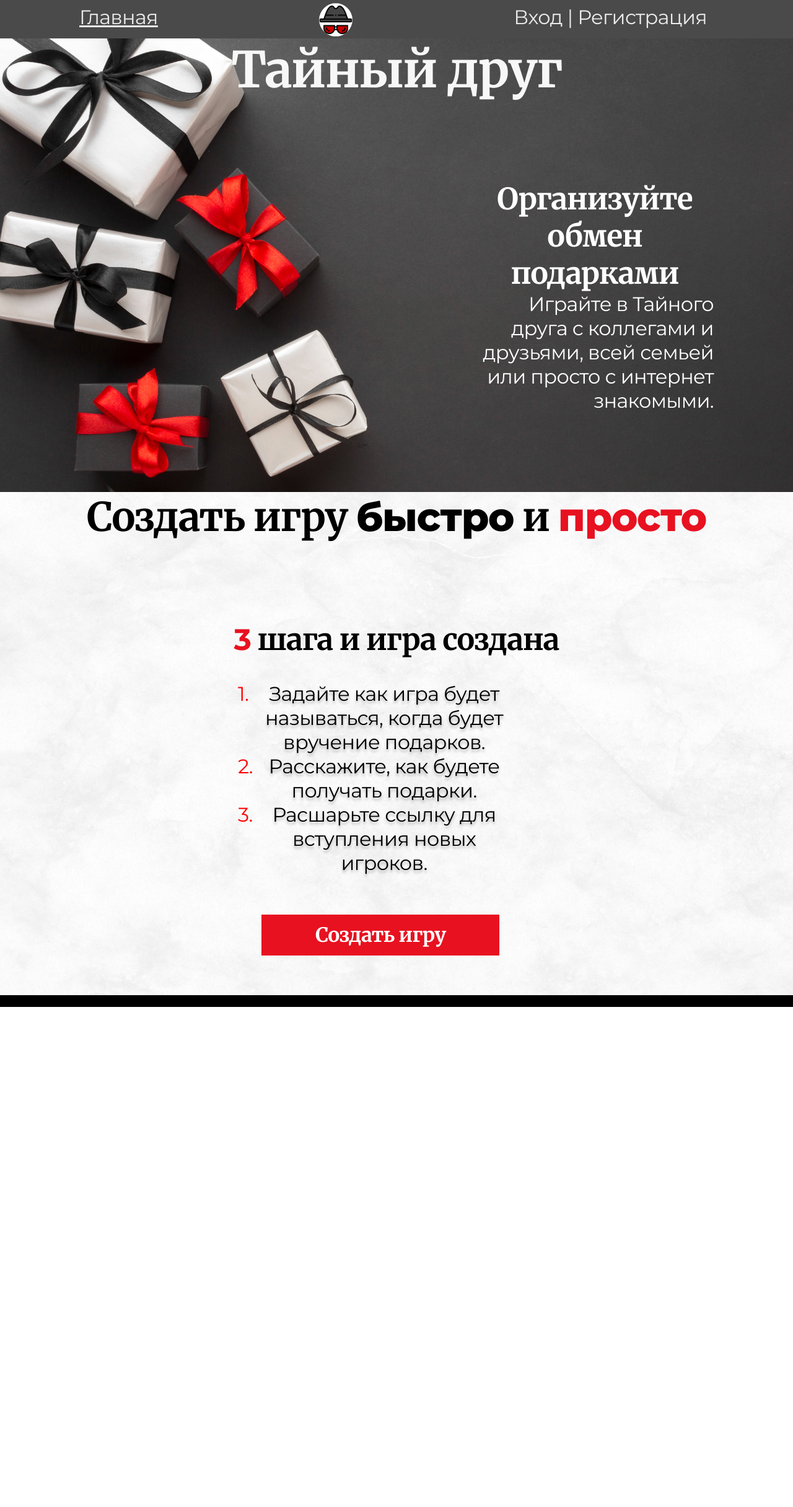
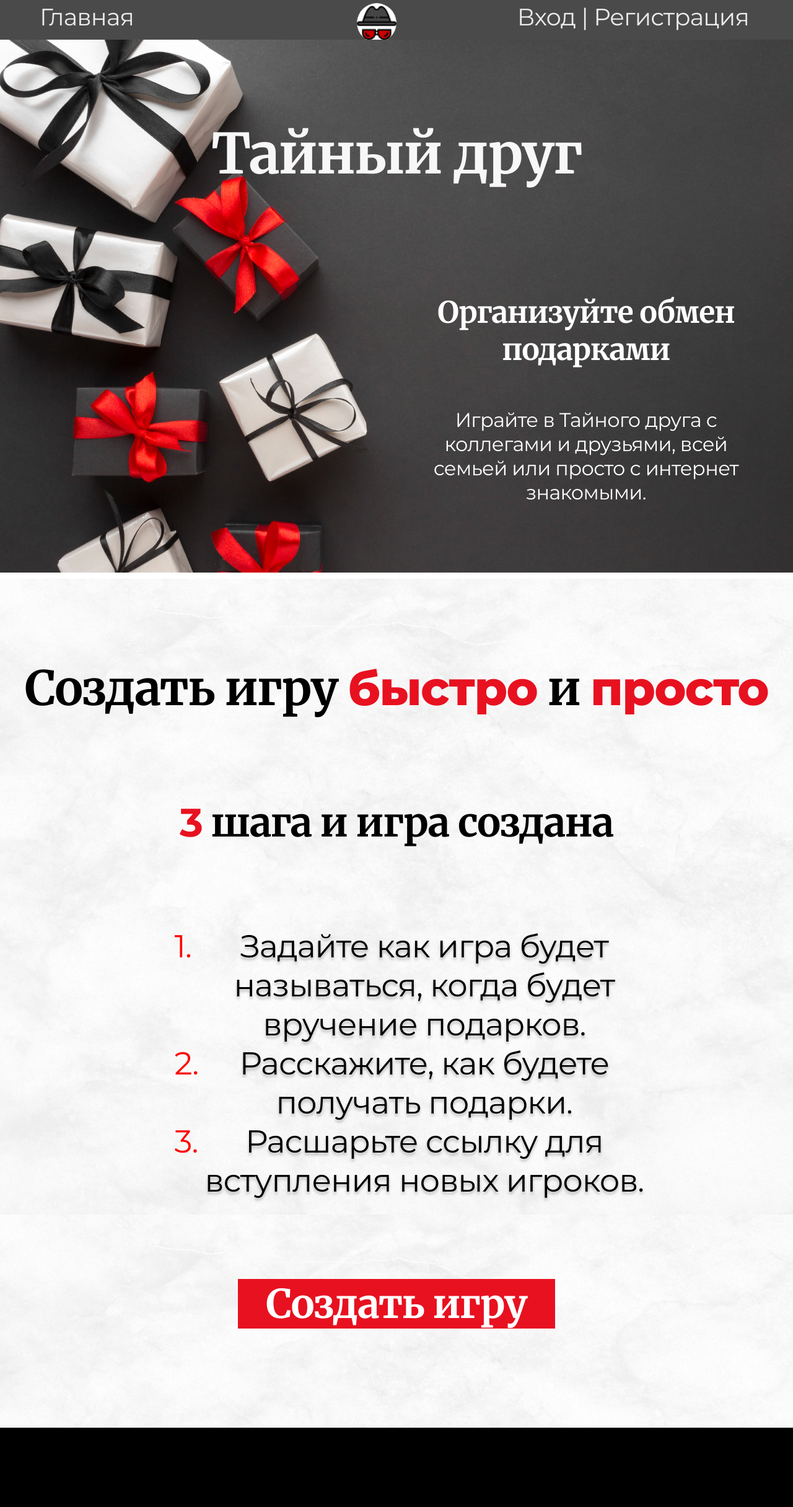
Before and after one commit to Sleeping-Monkey/TMPproject, a Flask app: page / in a window 1280 px wide. Shown: the whole page at 62% size. Before the commit the page ends 1625 px from the top, so only its background shows below. Run offline with Flask 2, Linux system fonts and the light colour scheme.

Commit message:
first page finished

```diff
--- a/app/static/styles/all.css
+++ b/app/static/styles/all.css
@@ -4,45 +4,61 @@
   position: relative;
   width: 100%;
   height: auto;
-  top: 0px;
   font-family: 'Merriweather', serif;
   font-family: 'Montserrat', sans-serif;
 }
 
-body {
+html, body {
+  position: absolute;
+  width: 100%;
+  height: 190vw;
   background: #FFFFFF;
 }
 
 header {
+  height: 5vw;
   background-color: #4B4A4A;
 }
 
 nav ul li {
-  margin-right: 10%;
-  margin-left: 10%;
   display: inline;
 }
 
-ul li img {
-  width: 54px;
-  height: 54px;
-  top: 5px;
+nav ul li:first-child {
+  margin-left: 5vw;
+  margin-right: 24vw;
+}
 
-  background: url(../src/logo.png);
-  mix-blend-mode: normal;
-  border-radius: 256px;
+nav ul li:last-child {
+  margin-right: 4vw;
+  margin-left: 24vw;
 }
 
 ul li a {
+  text-decoration: none;
+  top: 0.3vw;
   font-family: 'Montserrat', sans-serif;
-  font-size: 200%;
-  top: -15px;
+  font-size: 3vw;
   text-align: center;
   letter-spacing: -0.02em;
 
   color: #ECEBEC;
 }
 
+nav img {
+  width: 5vw;
+  height: 5vw;
+  left: 45vw;
+  top: -3.3vw;
+
+/*  background: url(../src/logo.png);
+  mix-blend-mode: normal;*/
+  border-radius: 20vw;
+}
+
 footer {
+  position: absolute;
+  height: 10vw;
+  bottom: 0;
   background: #000000;
 }
--- a/app/static/styles/index.css
+++ b/app/static/styles/index.css
@@ -1,7 +1,7 @@
 #main-section {
-  height: 67%;
+  height: 68vw;
 
-  background: url(../src/background.jpg) no-repeat;
+  background: url(../src/background.png) no-repeat;
   -moz-background-size: 100%;  /*Firefox 3.6+*/
   -webkit-background-size: 100%;  /*Safari 3.1+ и Chrome 4.0+ */
   -o-background-size: 100%;  /*Opera 9.6+ */
@@ -9,11 +9,12 @@
 }
 
 h1 {
+  top: 10vw;
 
   font-family: 'Merriweather', serif;
   font-style: normal;
   font-weight: 900;
-  font-size: 500%;
+  font-size: 7vw;
   text-align: center;
   letter-spacing: -0.02em;
 
@@ -21,9 +22,9 @@ h1 {
 }
 
 #right-main {
-  padding: 10%;
-  width: 30%;
-  right: -50%;
+  width: 39vw;
+  top: 23.3vw;
+  left: 54.4vw;
 
   text-align: center;
 }
@@ -33,26 +34,29 @@ h1 {
   font-family: 'Merriweather', serif;
   font-style: normal;
   font-weight: 900;
-  font-size: 300%;
+  font-size: 3.75vw;
   letter-spacing: -0.02em;
 
   color: #FFFFFF;
 }
 
 #right-main p {
-  text-align: right;
+  top: 5vw;
 
   font-family: 'Montserrat', sans-serif;
   font-style: normal;
   font-weight: normal;
-  font-size: 200%;
+  font-size: 2.5vw;
   letter-spacing: -0.02em;
 
   color: #FFFFFF;
 }
 
 #rules-section {
-  background: url(../src/background_white.png) no-repeat;
+  height: 107vw;
+
+  background: url(../src/background_white.png) ;
+  background-size: 100vw 107vw;
   -moz-background-size: 100%;  /*Firefox 3.6+*/
   -webkit-background-size: 100%;  /*Safari 3.1+ и Chrome 4.0+ */
   -o-background-size: 100%;  /*Opera 9.6+ */
@@ -60,10 +64,11 @@ h1 {
 }
 
 #rules-section h3 {
+  top: 10vw;
   font-family: 'Merriweather', serif;
   font-style: normal;
   font-weight: 900;
-  font-size: 400%;
+  font-size: 6vw;
   text-align: center;
   letter-spacing: -0.02em;
 
@@ -71,15 +76,13 @@ h1 {
 }
 
 #rules-section h4 {
-  padding: 10%;
-  width: 80%;
-  padding-bottom: 3%;
+  top: 20vw;
 
   text-align: center;
   font-family: 'Merriweather', serif;
   font-style: normal;
   font-weight: bold;
-  font-size: 300%;
+  font-size: 5vw;
   letter-spacing: -0.02em;
 
   color: #000000;
@@ -89,8 +92,9 @@ dl {
   display: grid;
   grid-template-columns: max-content auto;
 
-  width: 35%;
-  left: 30%;
+  width: 60vw;
+  left: 22vw;
+  top: 30vw;
 }
 
 dt {
@@ -99,7 +103,7 @@ dt {
   font-family: 'Montserrat', sans-serif;
   font-style: normal;
   font-weight: normal;
-  font-size: 200%;
+  font-size: 4vw;
 
   letter-spacing: -0.02em;
 
@@ -112,7 +116,7 @@ dd {
   font-family: 'Montserrat', sans-serif;
   font-style: normal;
   font-weight: normal;
-  font-size: 200%;
+  font-size: 4vw;
   letter-spacing: -0.02em;
 
   text-align: center;
@@ -122,15 +126,14 @@ dd {
 }
 
 button {
-  width: 30%;
-  margin: 5%;
-  left: 28%;
-  padding: 1%;
+  width: 40vw;
+  left: 30vw;
+  top: 40vw;
 
   font-family: 'Merriweather', serif;
   font-style: normal;
   font-weight: bold;
-  font-size: 200%;
+  font-size: 5vw;
   align-items: center;
   text-align: center;
   letter-spacing: -0.02em;
--- a/app/templates/index.html
+++ b/app/templates/index.html
@@ -14,9 +14,9 @@
         <nav>
           <ul>
             <li><a href="home">Главная</a></li>
-            <li><img href="../static/src/logo.png"></li>
             <li><a id="show-login">Вход | Регистрация</a></li>
           </ul>
+	  <img src="{{url_for('static', filename='/src/logo.png')}}"ref="../static/src/logo.png">
         </nav>
     </header>
     <main>
@@ -24,11 +24,11 @@
             <h1>Тайный друг</h1>
             <div id="right-main">
               <h3>Организуйте обмен подарками</h3>
-              <p>Играйте в Тайного друга с коллегами и друзьями, всей семьей или просто с интернет знакомыми. </p>
+              <p>Играйте в Тайного друга с коллегами и друзьями, всей семьей или просто с интернет знакомыми.</p>
             </div>
           </section>
           <section id="rules-section">
-            <h3>Создать игру <a id="red">быстро</a> и <a class="red">просто</a></h3>
+            <h3>Создать игру <a class="red">быстро</a> и <a class="red">просто</a></h3>
             <h4><a class="red">3</a> шага и игра создана</h4>
             <dl>
               <dt>1.</dt><dd>Задайте как игра будет называться, когда будет вручение подарков.</dd>
```
Also changed, not shown: app/static/src/background.png (added).
